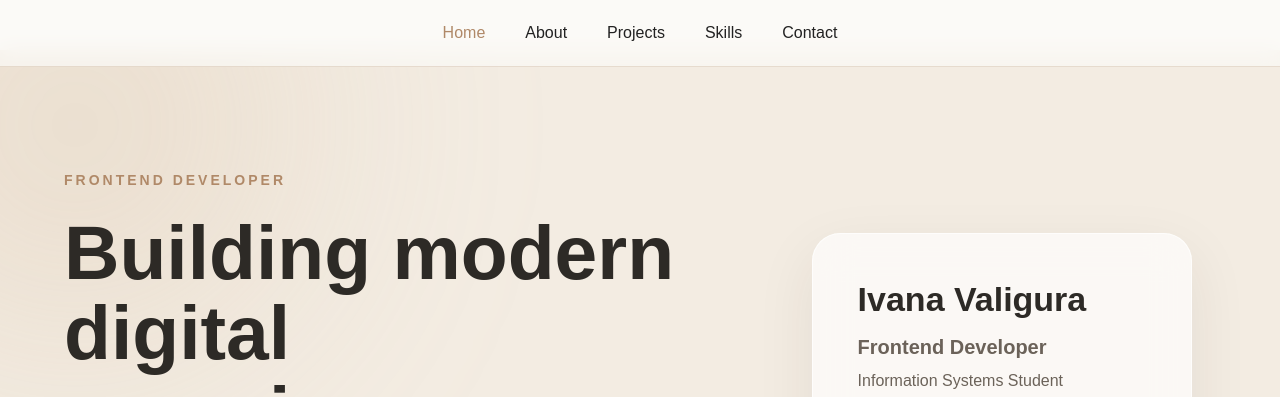
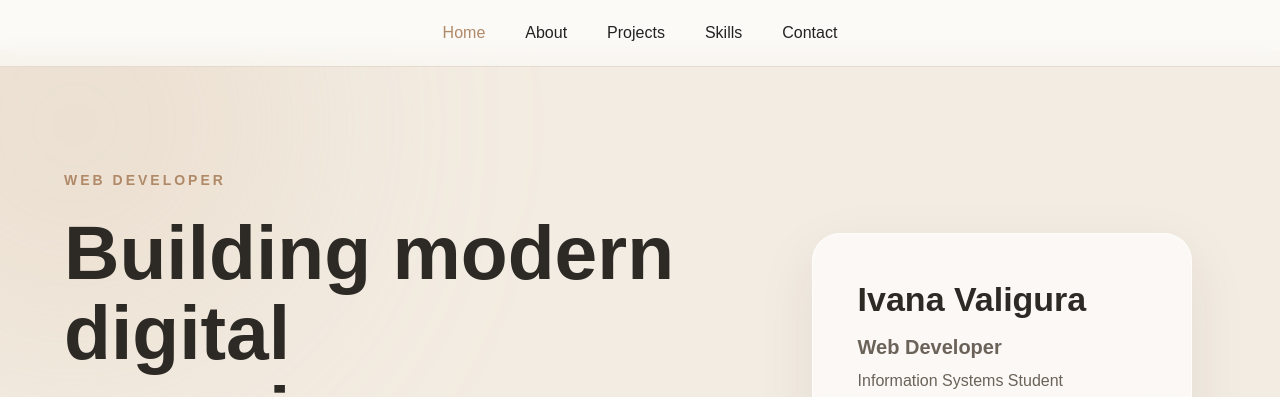
Before and after one commit to ivanavaligura3/ivana-portfolio, a plain HTML site: page index.html in a window 1280 px wide. Shown: the top 397 px of the page. Drawn offline with nearby package versions, Linux system fonts and the light colour scheme.

Commit message:
Modified text

```diff
--- a/index.html
+++ b/index.html
@@ -33,7 +33,7 @@
                     <div class="hero__content">
 
                         <p class="hero__label">
-                            FRONTEND DEVELOPER
+                            WEB DEVELOPER
                         </p>
 
                         <h1>
@@ -72,7 +72,7 @@
                             </h2>
 
                             <p class="profile-role">
-                                Frontend Developer
+                                Web Developer
                             </p>
 
                             <p>
--- a/script.js
+++ b/script.js
@@ -47,6 +47,7 @@ form.addEventListener("submit", function(event){
     });
 
 });
+
 
 // SCROLL REVEAL
 
```
